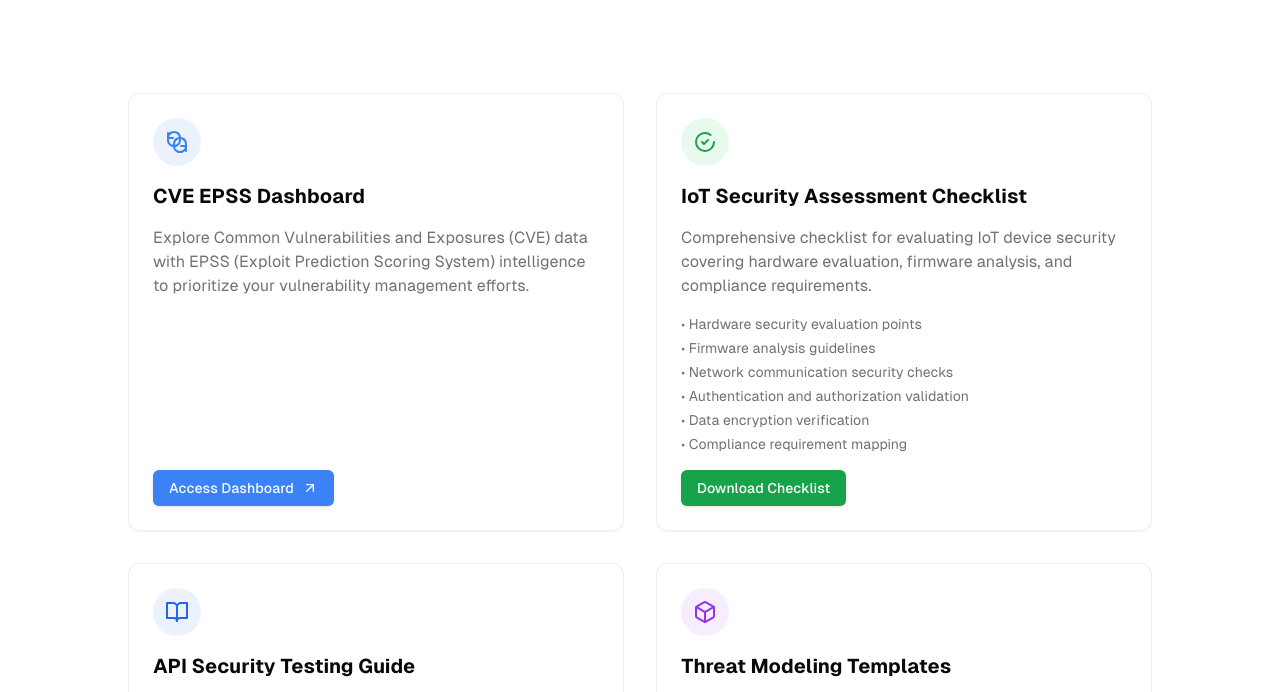
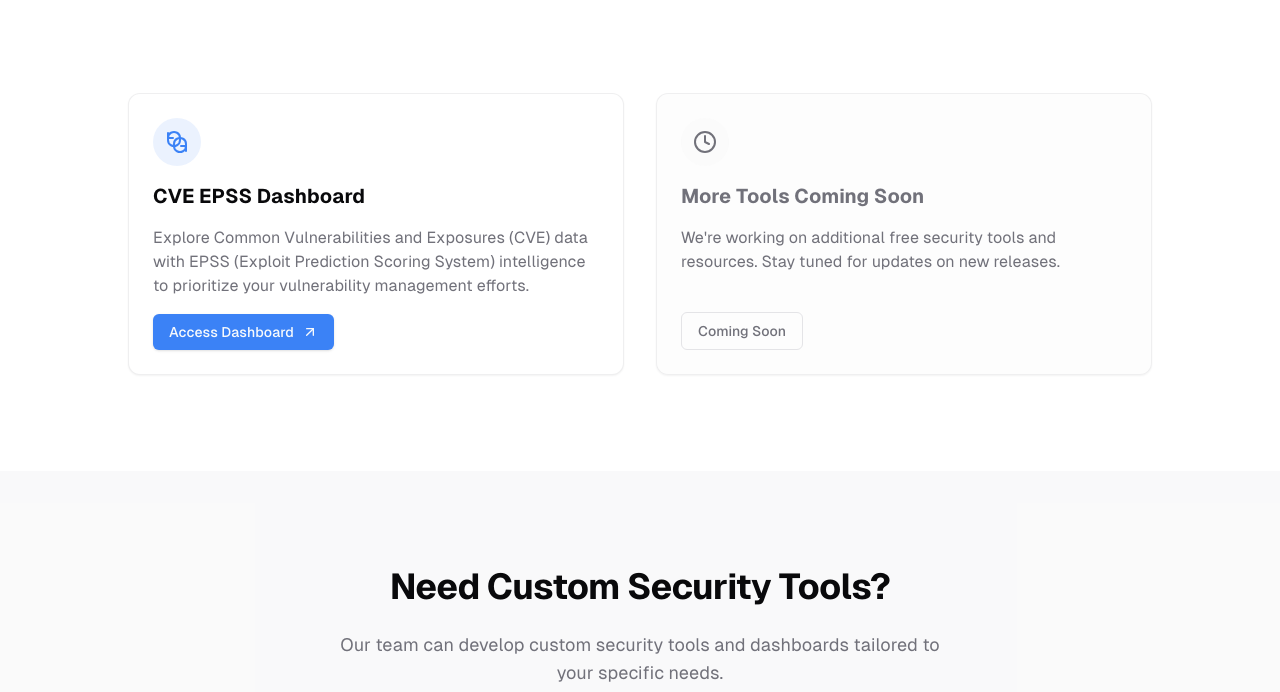
Before and after one commit to cygintel/cygint-website, an Astro site: page /free-tools in a window 1280 px wide. Shown: the part 260-952 px from the top of the page. Built offline with nearby package versions, Linux system fonts and the light colour scheme; Astro itself is replaced by a stand-in of ours.

Commit message:
Updated tools and contact

```diff
--- a/src/components/sections/Contact.astro
+++ b/src/components/sections/Contact.astro
@@ -26,34 +26,6 @@
                     </p>
                 </div>
                 <div class="grid gap-4">
-                    <div class="flex items-start gap-4">
-                        <div
-                            class="flex h-10 w-10 shrink-0 items-center justify-center rounded-full bg-primary/10 text-primary"
-                        >
-                            <svg
-                                xmlns="http://www.w3.org/2000/svg"
-                                width="24"
-                                height="24"
-                                viewBox="0 0 24 24"
-                                fill="none"
-                                stroke="currentColor"
-                                stroke-width="2"
-                                stroke-linecap="round"
-                                stroke-linejoin="round"
-                                class="h-5 w-5"
-                            >
-                                <path
-                                    d="M22 16.92v3a2 2 0 0 1-2.18 2 19.79 19.79 0 0 1-8.63-3.07 19.5 19.5 0 0 1-6-6 19.79 19.79 0 0 1-3.07-8.67A2 2 0 0 1 4.11 2h3a2 2 0 0 1 2 1.72 12.84 12.84 0 0 0 .7 2.81 2 2 0 0 1-.45 2.11L8.09 9.91a16 16 0 0 0 6 6l1.27-1.27a2 2 0 0 1 2.11-.45 12.84 12.84 0 0 0 2.81.7A2 2 0 0 1 22 16.92z"
-                                ></path>
-                            </svg>
-                        </div>
-                        <div class="grid gap-1">
-                            <h3 class="text-base font-medium">Phone</h3>
-                            <p class="text-sm text-muted-foreground">
-                                +91 (9902) 713-002
-                            </p>
-                        </div>
-                    </div>
                     <div class="flex items-start gap-4">
                         <div
                             class="flex h-10 w-10 shrink-0 items-center justify-center rounded-full bg-primary/10 text-primary"
@@ -109,7 +81,7 @@
                         <div class="grid gap-1">
                             <h3 class="text-base font-medium">Address</h3>
                             <p class="text-sm text-muted-foreground">
-                                1126 Brigade Signature Tower, Old Madras Road,
+                                1126 Brigade Golden Triangle, Old Madras Road,
                                 Bangalore 560049, India
                             </p>
                         </div>
--- a/src/pages/free-tools.astro
+++ b/src/pages/free-tools.astro
@@ -100,12 +100,12 @@ import Footer from "../components/Footer.astro";
                         </div>
                     </div>
 
-                    <!-- IoT Security Assessment Checklist -->
+                    <!-- Coming Soon Card -->
                     <div
-                        class="flex flex-col gap-4 rounded-xl border border-border/60 bg-card p-6 shadow-sm hover:shadow-md transition-shadow"
+                        class="flex flex-col gap-4 rounded-xl border border-border/60 bg-muted/20 p-6 shadow-sm"
                     >
                         <div
-                            class="flex h-12 w-12 items-center justify-center rounded-full bg-green-500/10 text-green-600"
+                            class="flex h-12 w-12 items-center justify-center rounded-full bg-muted/30 text-muted-foreground"
                         >
                             <svg
                                 xmlns="http://www.w3.org/2000/svg"
@@ -119,73 +119,67 @@ import Footer from "../components/Footer.astro";
                                 stroke-linejoin="round"
                                 class="h-6 w-6"
                             >
-                                <path d="M9 12l2 2 4-4"></path>
-                                <path
-                                    d="M21 12c0 4.97-4.03 9-9 9s-9-4.03-9-9 4.03-9 9-9c2.12 0 4.07.74 5.61 1.98"
-                                ></path>
+                                <circle cx="12" cy="12" r="10"></circle>
+                                <polyline points="12,6 12,12 16,14"></polyline>
                             </svg>
                         </div>
-                        <h3 class="text-xl font-bold">
-                            IoT Security Assessment Checklist
+                        <h3 class="text-xl font-bold text-muted-foreground">
+                            More Tools Coming Soon
                         </h3>
                         <p class="text-muted-foreground">
-                            Comprehensive checklist for evaluating IoT device
-                            security covering hardware evaluation, firmware
-                            analysis, and compliance requirements.
+                            We're working on additional free security tools and
+                            resources. Stay tuned for updates on new releases.
+                        </p>
+                        <div class="mt-auto">
+                            <div
+                                class="inline-flex items-center justify-center rounded-md border border-border px-4 py-2 text-sm font-medium text-muted-foreground"
+                            >
+                                Coming Soon
+                            </div>
+                        </div>
+                    </div>
+
+                    <!-- IoT Security Assessment Checklist - COMMENTED OUT -->
+                    <!--
+                    <div class="flex flex-col gap-4 rounded-xl border border-border/60 bg-card p-6 shadow-sm hover:shadow-md transition-shadow">
+                        <div class="flex h-12 w-12 items-center justify-center rounded-full bg-green-500/10 text-green-600">
+                            <svg xmlns="http://www.w3.org/2000/svg" width="24" height="24" viewBox="0 0 24 24" fill="none" stroke="currentColor" stroke-width="2" stroke-linecap="round" stroke-linejoin="round" class="h-6 w-6">
+                                <path d="M9 12l2 2 4-4"></path>
+                                <path d="M21 12c0 4.97-4.03 9-9 9s-9-4.03-9-9 4.03-9 9-9c2.12 0 4.07.74 5.61 1.98"></path>
+                            </svg>
+                        </div>
+                        <h3 class="text-xl font-bold">IoT Security Assessment Checklist</h3>
+                        <p class="text-muted-foreground">
+                            Comprehensive checklist for evaluating IoT device security covering hardware evaluation, firmware analysis, and compliance requirements.
                         </p>
                         <ul class="text-sm text-muted-foreground space-y-1">
                             <li>• Hardware security evaluation points</li>
                             <li>• Firmware analysis guidelines</li>
                             <li>• Network communication security checks</li>
-                            <li>
-                                • Authentication and authorization validation
-                            </li>
+                            <li>• Authentication and authorization validation</li>
                             <li>• Data encryption verification</li>
                             <li>• Compliance requirement mapping</li>
                         </ul>
                         <div class="mt-auto">
-                            <button
-                                class="inline-flex items-center justify-center rounded-md bg-green-600 px-4 py-2 text-sm font-medium text-white shadow hover:bg-green-700 transition-colors"
-                            >
+                            <button class="inline-flex items-center justify-center rounded-md bg-green-600 px-4 py-2 text-sm font-medium text-white shadow hover:bg-green-700 transition-colors">
                                 Download Checklist
                             </button>
                         </div>
                     </div>
+                    -->
 
-                    <!-- API Security Testing Guide -->
-                    <div
-                        class="flex flex-col gap-4 rounded-xl border border-border/60 bg-card p-6 shadow-sm hover:shadow-md transition-shadow"
-                    >
-                        <div
-                            class="flex h-12 w-12 items-center justify-center rounded-full bg-blue-500/10 text-blue-600"
-                        >
-                            <svg
-                                xmlns="http://www.w3.org/2000/svg"
-                                width="24"
-                                height="24"
-                                viewBox="0 0 24 24"
-                                fill="none"
-                                stroke="currentColor"
-                                stroke-width="2"
-                                stroke-linecap="round"
-                                stroke-linejoin="round"
-                                class="h-6 w-6"
-                            >
-                                <path
-                                    d="M2 3h6a4 4 0 0 1 4 4v14a3 3 0 0 0-3-3H2z"
-                                ></path>
-                                <path
-                                    d="M22 3h-6a4 4 0 0 0-4 4v14a3 3 0 0 1 3-3h7z"
-                                ></path>
+                    <!-- API Security Testing Guide - COMMENTED OUT -->
+                    <!--
+                    <div class="flex flex-col gap-4 rounded-xl border border-border/60 bg-card p-6 shadow-sm hover:shadow-md transition-shadow">
+                        <div class="flex h-12 w-12 items-center justify-center rounded-full bg-blue-500/10 text-blue-600">
+                            <svg xmlns="http://www.w3.org/2000/svg" width="24" height="24" viewBox="0 0 24 24" fill="none" stroke="currentColor" stroke-width="2" stroke-linecap="round" stroke-linejoin="round" class="h-6 w-6">
+                                <path d="M2 3h6a4 4 0 0 1 4 4v14a3 3 0 0 0-3-3H2z"></path>
+                                <path d="M22 3h-6a4 4 0 0 0-4 4v14a3 3 0 0 1 3-3h7z"></path>
                             </svg>
                         </div>
-                        <h3 class="text-xl font-bold">
-                            API Security Testing Guide
-                        </h3>
+                        <h3 class="text-xl font-bold">API Security Testing Guide</h3>
                         <p class="text-muted-foreground">
-                            Step-by-step guide for basic API security testing
-                            using OWASP API Security Top 10 as a testing
-                            framework.
+                            Step-by-step guide for basic API security testing using OWASP API Security Top 10 as a testing framework.
                         </p>
                         <ul class="text-sm text-muted-foreground space-y-1">
                             <li>• Identify common API vulnerabilities</li>
@@ -195,48 +189,26 @@ import Footer from "../components/Footer.astro";
                             <li>• OWASP API Security Top 10 testing</li>
                         </ul>
                         <div class="mt-auto">
-                            <button
-                                class="inline-flex items-center justify-center rounded-md bg-blue-600 px-4 py-2 text-sm font-medium text-white shadow hover:bg-blue-700 transition-colors"
-                            >
+                            <button class="inline-flex items-center justify-center rounded-md bg-blue-600 px-4 py-2 text-sm font-medium text-white shadow hover:bg-blue-700 transition-colors">
                                 Download Guide
                             </button>
                         </div>
                     </div>
+                    -->
 
-                    <!-- Threat Modeling Templates -->
-                    <div
-                        class="flex flex-col gap-4 rounded-xl border border-border/60 bg-card p-6 shadow-sm hover:shadow-md transition-shadow"
-                    >
-                        <div
-                            class="flex h-12 w-12 items-center justify-center rounded-full bg-purple-500/10 text-purple-600"
-                        >
-                            <svg
-                                xmlns="http://www.w3.org/2000/svg"
-                                width="24"
-                                height="24"
-                                viewBox="0 0 24 24"
-                                fill="none"
-                                stroke="currentColor"
-                                stroke-width="2"
-                                stroke-linecap="round"
-                                stroke-linejoin="round"
-                                class="h-6 w-6"
-                            >
-                                <path
-                                    d="M21 16V8a2 2 0 0 0-1-1.73l-7-4a2 2 0 0 0-2 0l-7 4A2 2 0 0 0 3 8v8a2 2 0 0 0 1 1.73l7 4a2 2 0 0 0 2 0l7-4A2 2 0 0 0 21 16z"
-                                ></path>
-                                <polyline points="3.27,6.96 12,12.01 20.73,6.96"
-                                ></polyline>
+                    <!-- Threat Modeling Templates - COMMENTED OUT -->
+                    <!--
+                    <div class="flex flex-col gap-4 rounded-xl border border-border/60 bg-card p-6 shadow-sm hover:shadow-md transition-shadow">
+                        <div class="flex h-12 w-12 items-center justify-center rounded-full bg-purple-500/10 text-purple-600">
+                            <svg xmlns="http://www.w3.org/2000/svg" width="24" height="24" viewBox="0 0 24 24" fill="none" stroke="currentColor" stroke-width="2" stroke-linecap="round" stroke-linejoin="round" class="h-6 w-6">
+                                <path d="M21 16V8a2 2 0 0 0-1-1.73l-7-4a2 2 0 0 0-2 0l-7 4A2 2 0 0 0 3 8v8a2 2 0 0 0 1 1.73l7 4a2 2 0 0 0 2 0l7-4A2 2 0 0 0 21 16z"></path>
+                                <polyline points="3.27,6.96 12,12.01 20.73,6.96"></polyline>
                                 <line x1="12" y1="22.08" x2="12" y2="12"></line>
                             </svg>
                         </div>
-                        <h3 class="text-xl font-bold">
-                            Threat Modeling Templates
-                        </h3>
+                        <h3 class="text-xl font-bold">Threat Modeling Templates</h3>
                         <p class="text-muted-foreground">
-                            Ready-to-use templates for IoT and AI system threat
-                            modeling with risk assessment matrices and
-                            mitigation frameworks.
+                            Ready-to-use templates for IoT and AI system threat modeling with risk assessment matrices and mitigation frameworks.
                         </p>
                         <ul class="text-sm text-muted-foreground space-y-1">
                             <li>• IoT device threat modeling template</li>
@@ -245,13 +217,12 @@ import Footer from "../components/Footer.astro";
                             <li>• Mitigation strategy frameworks</li>
                         </ul>
                         <div class="mt-auto">
-                            <button
-                                class="inline-flex items-center justify-center rounded-md bg-purple-600 px-4 py-2 text-sm font-medium text-white shadow hover:bg-purple-700 transition-colors"
-                            >
+                            <button class="inline-flex items-center justify-center rounded-md bg-purple-600 px-4 py-2 text-sm font-medium text-white shadow hover:bg-purple-700 transition-colors">
                                 Download Templates
                             </button>
                         </div>
                     </div>
+                    -->
                 </div>
             </div>
         </section>
```
